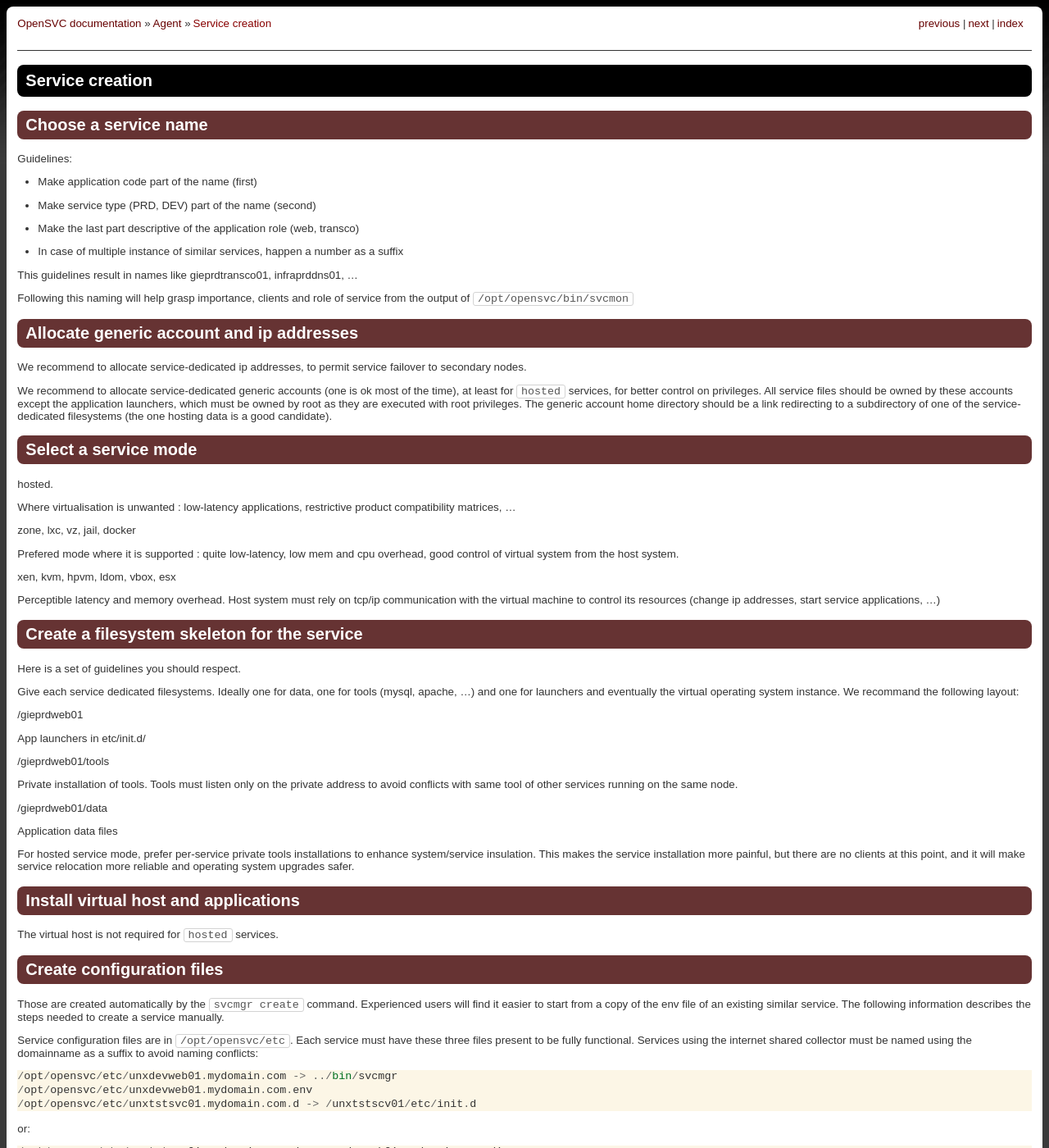
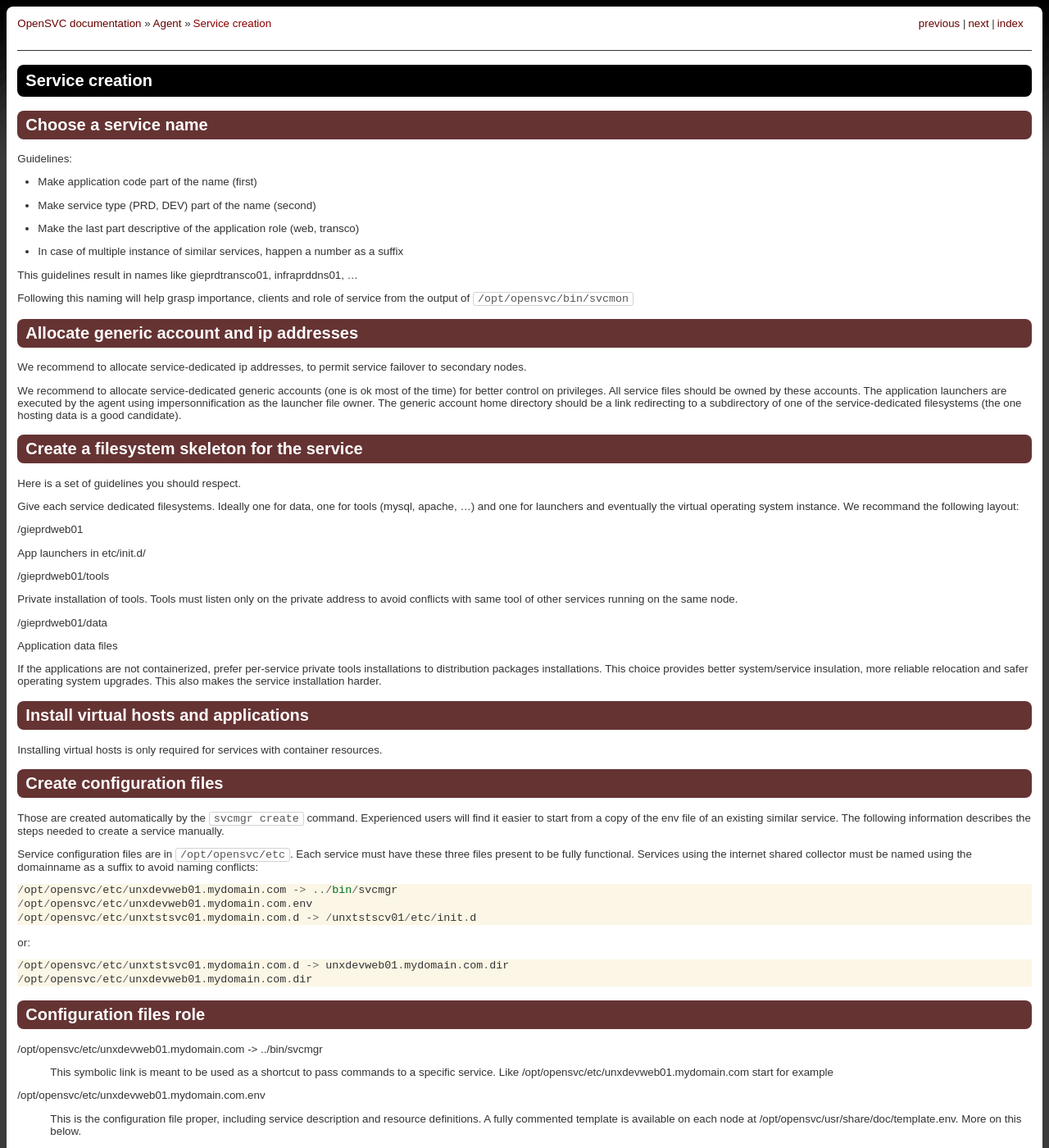
Before and after one commit to opensvc/docs.opensvc.com, a Sphinx documentation site: the page built from source/agent.service.creation.rst, in a window 1280 px wide and 1400 px high. Shown: the whole window at 82% size. Built offline with Sphinx 7.4.7, drawn with Linux system fonts in a browser that asks for light colours; comment, search, counter and statistics services are not loaded; some of the changed text lies outside the part shown.

Commit message:
Remove hosted=<container type> references
This is no longer supported by the agent.

```diff
--- a/source/agent.service.creation.rst
+++ b/source/agent.service.creation.rst
@@ -22,22 +22,7 @@
 
 We recommend to allocate service-dedicated ip addresses, to permit service failover to secondary nodes.
 
-We recommend to allocate service-dedicated generic accounts (one is ok most of the time), at least for ``hosted`` services, for better control on privileges. All service files should be owned by these accounts except the application launchers, which must be owned by root as they are executed with root privileges. The generic account home directory should be a link redirecting to a subdirectory of one of the service-dedicated filesystems (the one hosting data is a good candidate).
-
-Select a service mode
-=====================
-
-.. function:: hosted.
-
-Where virtualisation is unwanted : low-latency applications, restrictive product compatibility matrices, ...
-
-.. function:: zone, lxc, vz, jail, docker
-
-Prefered mode where it is supported : quite low-latency, low mem and cpu overhead, good control of virtual system from the host system.
-
-.. function:: xen, kvm, hpvm, ldom, vbox, esx
-
-Perceptible latency and memory overhead. Host system must rely on tcp/ip communication with the virtual machine to control its resources (change ip addresses, start service applications, ...)
+We recommend to allocate service-dedicated generic accounts (one is ok most of the time) for better control on privileges. All service files should be owned by these accounts. The application launchers are executed by the agent using impersonnification as the launcher file owner. The generic account home directory should be a link redirecting to a subdirectory of one of the service-dedicated filesystems (the one hosting data is a good candidate).
 
 Create a filesystem skeleton for the service
 ============================================
@@ -58,12 +43,12 @@
 
 Application data files
 
-For hosted service mode, prefer per-service private tools installations to enhance system/service insulation. This makes the service installation more painful, but there are no clients at this point, and it will make service relocation more reliable and operating system upgrades safer.
+If the applications are not containerized, prefer per-service private tools installations to distribution packages installations. This choice provides better system/service insulation, more reliable relocation and safer operating system upgrades. This also makes the service installation harder.
 
-Install virtual host and applications
-=====================================
+Install virtual hosts and applications
+======================================
 
-The virtual host is not required for ``hosted`` services.
+Installing virtual hosts is only required for services with container resources.
 
 Create configuration files
 ==========================
--- a/source/howto.getting.started.rst
+++ b/source/howto.getting.started.rst
@@ -273,7 +273,6 @@
         service_type = TST				# specify is service runs production, test, dev, ...
         autostart_node = sles1				# default running node, name returned by « hostname » command
         nodes = sles1 sles2				# cluster nodes where the service is able to run on
-        mode = hosted					# default service mode for failover cluster services
 
         [ip#0]						# Ressource Section for ip address
         ipname = p26.opensvc.com			# specify the ip address on which the service will be bound
```
